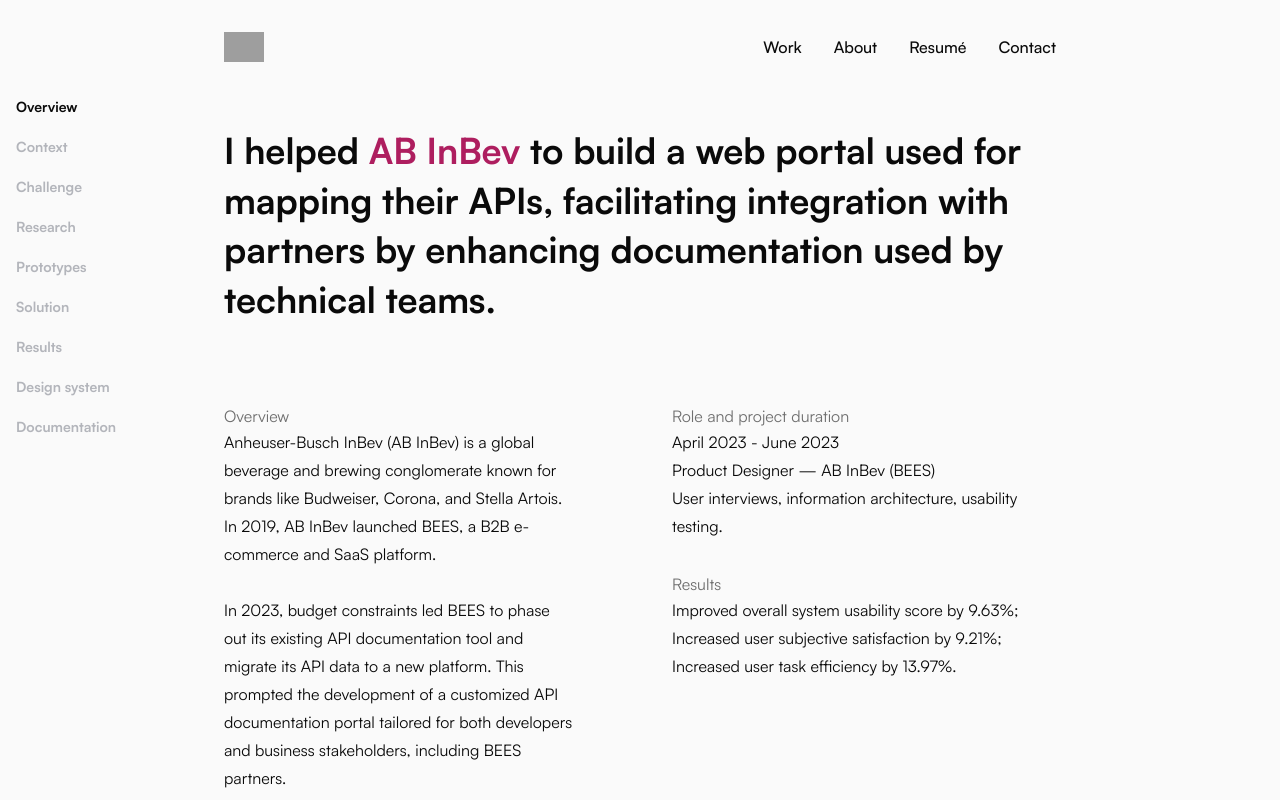
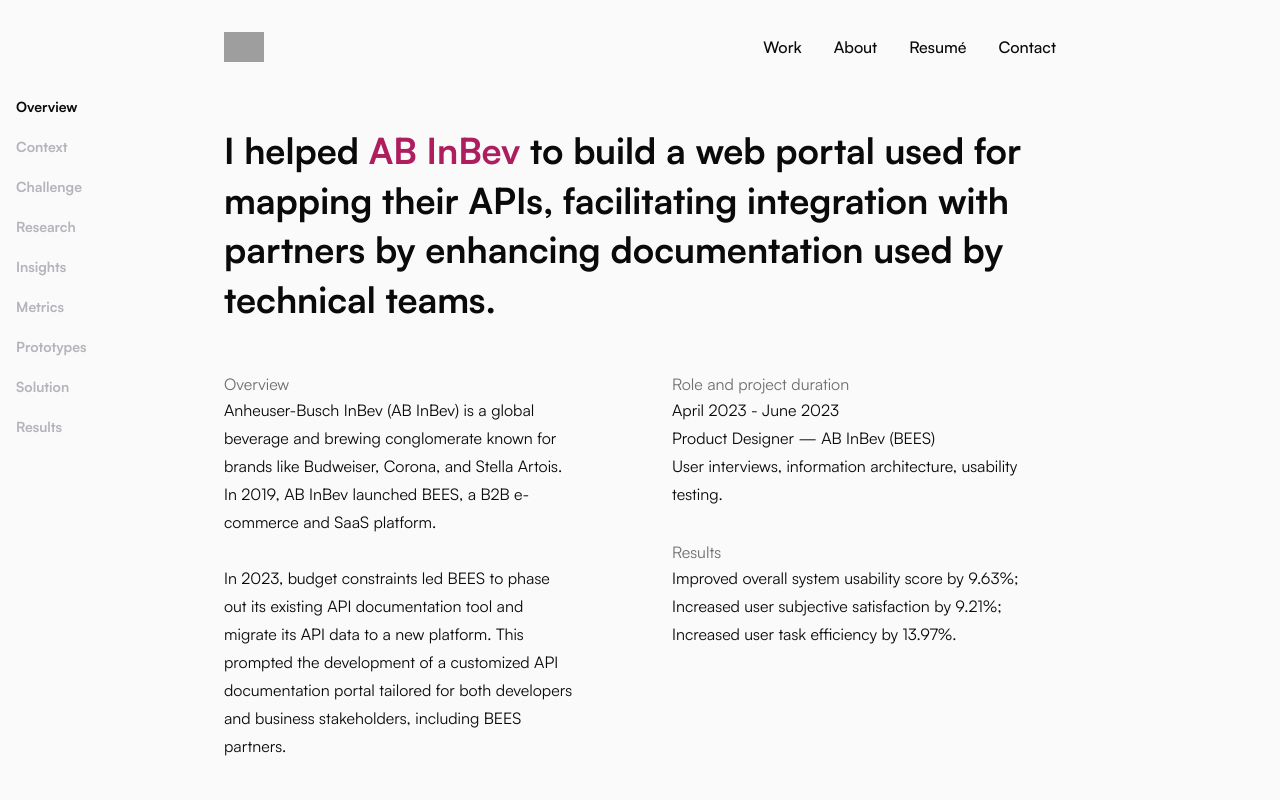
Before and after one commit to luccaromaniello/portfolio, a Next.js app: page /design/abinbev in a window 1280 px wide. Shown: the top 800 px of the page. Built offline with nearby package versions, Linux system fonts and the light colour scheme; grey boxes are pictures that could not be loaded.

Commit message:
Refactor overview and adds insight section

```diff
--- a/src/app/(projects)/design/abinbev/page.tsx
+++ b/src/app/(projects)/design/abinbev/page.tsx
@@ -1,5 +1,6 @@
 import ApiContext from "@/components/cases/abinbev/ApiContext";
 import BeesOverview from "@/components/cases/abinbev/BeesOverview";
+import Insights from "@/components/cases/abinbev/Insights";
 import Research from "@/components/cases/abinbev/Research";
 import SideMenu from "@/components/cases/abinbev/SideMenu";
 import CaseOverview from "@/components/cases/CaseOverview";
@@ -52,6 +53,9 @@
       <Section id="research">
         <Research />
       </Section>
+      <Section id="insights">
+        <Insights />
+      </Section>
     </div>
   );
 }
--- /dev/null
+++ b/src/components/cases/abinbev/Insights/index.tsx
@@ -0,0 +1,62 @@
+import SectionHeading from "@/components/cases/typography/SectionHeading";
+import "@/styles/alignments.css";
+import ListCard from "@/components/cases/abinbev/ListCard";
+
+const Insights = () => {
+  const insights = [
+    [
+      { text: "Most API docs lacked business rules." },
+      {
+        text: "Access permission issues for both internal and external users.",
+      },
+      { text: "Time-consuming process for granting new user access." },
+    ],
+    [
+      {
+        text: "Business rules are in platforms like Confluence but not universally accessible.",
+      },
+      {
+        text: "Security issues and outdated data from sharing knowledge via PDFs.",
+      },
+    ],
+    [
+      {
+        text: "Unclear authorization process for access.",
+      },
+      {
+        text: "API updates shared only in a specific Slack channel, not widely accessible.",
+      },
+      {
+        text: "Users learn about API changes only when facing application issues.",
+      },
+    ],
+  ];
+
+  return (
+    <div className="section-container">
+      <SectionHeading
+        title="Insights"
+        text="Our findings highlighted key user difficulties and helped identify specific problem areas within the current documentation."
+      />
+      <div className="flex flex-row gap-8">
+        <ListCard
+          title="Documentation and access challenges"
+          list={insights[0]}
+          color={1}
+        />
+        <ListCard
+          title="Information accessibility and security"
+          list={insights[1]}
+          color={1}
+        />
+        <ListCard
+          title="Communication and update issues"
+          list={insights[2]}
+          color={1}
+        />
+      </div>
+    </div>
+  );
+};
+
+export default Insights;
--- a/src/components/cases/abinbev/ListCard/index.tsx
+++ b/src/components/cases/abinbev/ListCard/index.tsx
@@ -21,8 +21,8 @@
     <div
       className={
         color
-          ? `flex flex-col gap-4 p-8 w-full bg-content-highlight/25 rounded-lg`
-          : `flex flex-col gap-4 p-8 w-full bg-background rounded-lg border border-content-primary`
+          ? `flex flex-col gap-4 p-8 w-full bg-content-highlight/50 rounded-lg`
+          : `flex flex-col gap-4 p-8 w-full bg-background rounded-lg border border-content-secondary/25`
       }
     >
       <h3 className="sm:text-lg font-bold leading-snug sm:leading-normal">
--- a/src/components/cases/abinbev/Research/index.tsx
+++ b/src/components/cases/abinbev/Research/index.tsx
@@ -5,12 +5,6 @@
 
 const Research = () => {
   const tabs = [
-    {
-      title: "Overview",
-      type: 1,
-      attributes: {},
-      children: <ResearchOverview />,
-    },
     {
       title: "Interviews and survey",
       type: 0,
@@ -72,8 +66,9 @@
     <div className="section-container">
       <SectionHeading
         title="Research"
-        text="We wanted to get insights into user difficulties and identifying current problems within the Stoplight documentation."
+        text="We wanted to understand the current user experience and identify challenges users face when navigating the Stoplight documentation."
       />
+      <ResearchOverview />
       <Tab tabs={tabs} />
     </div>
   );
--- a/src/components/cases/abinbev/ResearchOverview/index.tsx
+++ b/src/components/cases/abinbev/ResearchOverview/index.tsx
@@ -15,67 +15,11 @@
     { text: "Improve information access control for compliance" },
   ];
 
-  const insights = [
-    [
-      { text: "Most API docs lacked business rules." },
-      {
-        text: "Access permission issues for both internal and external users.",
-      },
-      { text: "Time-consuming process for granting new user access." },
-    ],
-    [
-      {
-        text: "Business rules are in platforms like Confluence but not universally accessible.",
-      },
-      {
-        text: "Security issues and outdated data from sharing knowledge via PDFs.",
-      },
-    ],
-    [
-      {
-        text: "Unclear authorization process for access.",
-      },
-      {
-        text: "API updates shared only in a specific Slack channel, not widely accessible.",
-      },
-      {
-        text: "Users learn about API changes only when facing application issues.",
-      },
-    ],
-  ];
-
   return (
     <div className="flex flex-col gap-8">
-      <div className="flex flex-col gap-4">
-        <h4 className="text-lg sm:text-2xl font-bold leading-snug sm:leading-normal">
-          Overview
-        </h4>
-        <div className="flex flex-col sm:flex-row gap-8">
-          <ListCard title="Methodology" list={methodology} />
-          <ListCard title="Objective" list={objective} />
-        </div>
-      </div>
-      <div className="flex flex-col gap-4">
-        <h4 className="text-lg sm:text-2xl font-bold leading-snug sm:leading-normal">
-          Insights
-        </h4>
-        <div className="flex flex-row gap-4">
-          <ListCard
-            title="Documentation and access challenges"
-            list={insights[0]}
-            color={1}
-          />
-          <ListCard
-            title="Information accessibility and security"
-            list={insights[1]}
-            color={1}
-          />
-          <ListCard
-            title="Communication and update issues"
-            list={insights[2]}
-            color={1}
-          />
-        </div>
+      <div className="flex flex-col sm:flex-row gap-8">
+        <ListCard title="Methodology" list={methodology} />
+        <ListCard title="Objective" list={objective} />
       </div>
     </div>
   );
--- a/src/components/cases/abinbev/SideMenu/index.tsx
+++ b/src/components/cases/abinbev/SideMenu/index.tsx
@@ -80,6 +80,22 @@
       </li>
       <li>
         <a
+          href="#insights"
+          className={`side-link ${activeSection === "insights" ? "active" : ""}`}
+        >
+          Insights
+        </a>
+      </li>
+      <li>
+        <a
+          href="#metrics"
+          className={`side-link ${activeSection === "metrics" ? "active" : ""}`}
+        >
+          Metrics
+        </a>
+      </li>
+      <li>
+        <a
           href="#prototypes"
           className={`side-link ${activeSection === "prototypes" ? "active" : ""}`}
         >
@@ -102,22 +118,6 @@
           Results
         </a>
       </li>
-      <li>
-        <a
-          href="#design-system"
-          className={`side-link ${activeSection === "design-system" ? "active" : ""}`}
-        >
-          Design system
-        </a>
-      </li>
-      <li>
-        <a
-          href="#design-documentation"
-          className={`side-link ${activeSection === "design-documentation" ? "active" : ""}`}
-        >
-          Documentation
-        </a>
-      </li>
     </ul>
   );
 };
--- a/src/styles/alignments.css
+++ b/src/styles/alignments.css
@@ -3,5 +3,5 @@
 }
 
 .section-container {
-  @apply flex flex-col gap-20;
+  @apply flex flex-col gap-12;
 }
```
